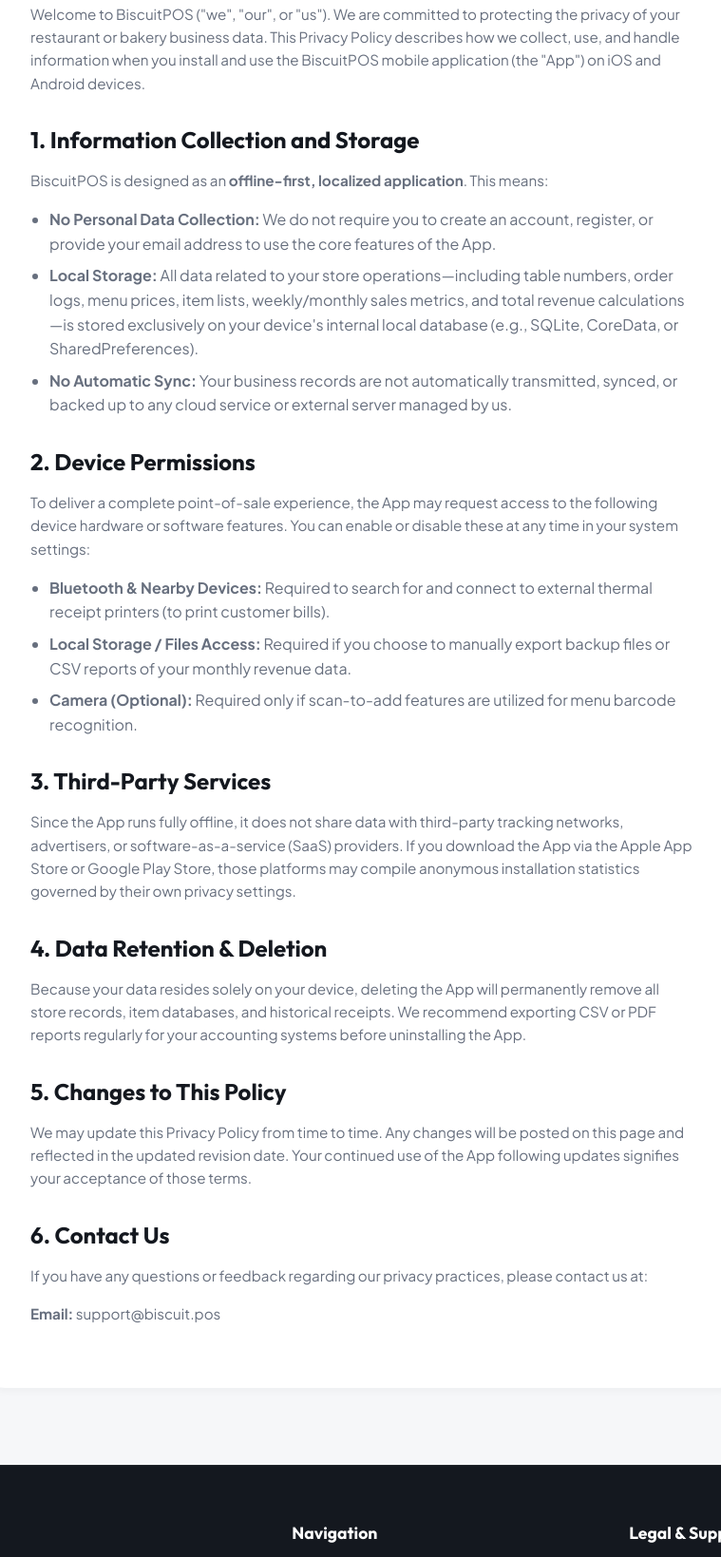
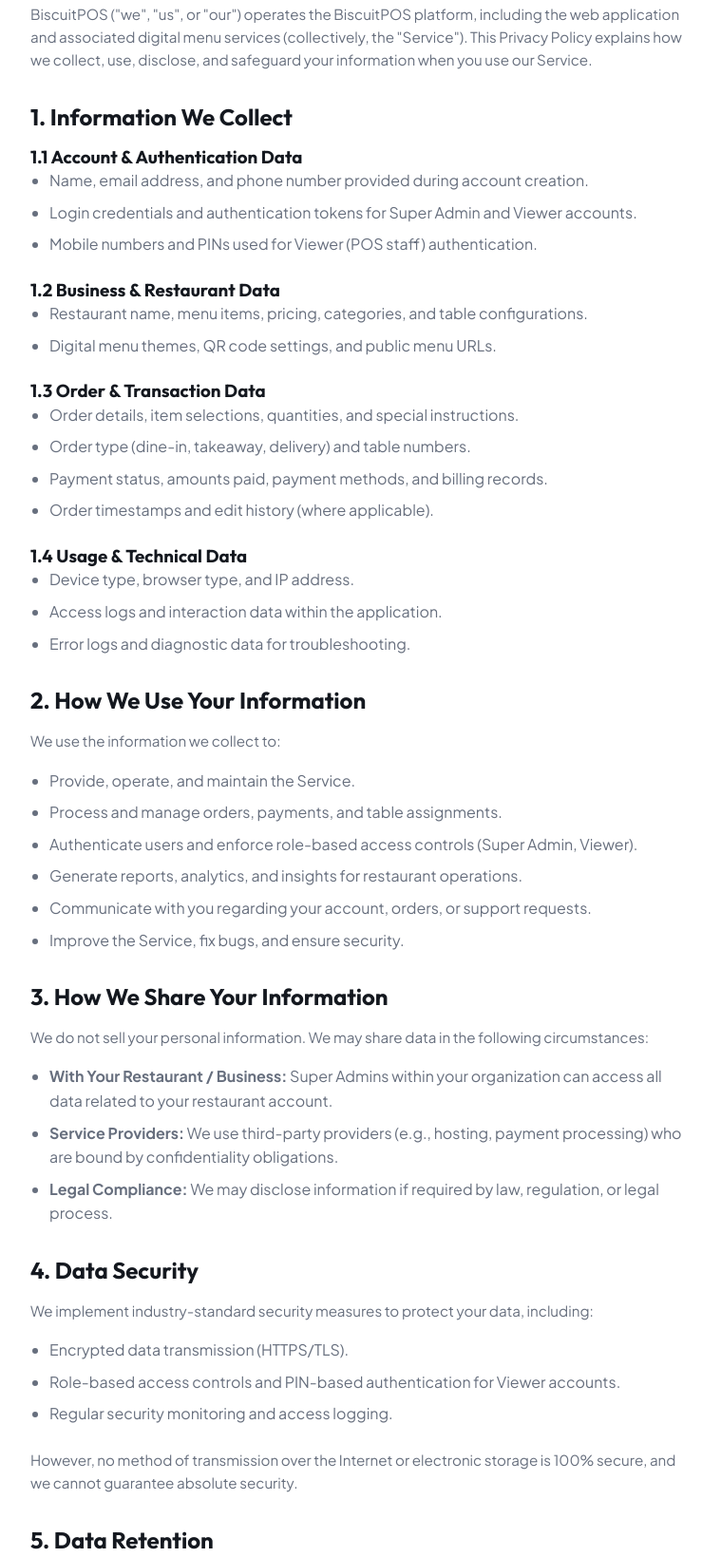
Before and after one commit to mailattfg-ops/biscuit-pos, a plain HTML site: page privacy.html in a window 1280 px wide. Shown: the part 321-1960 px from the top of the page at 95% size, without its empty margins (259-1018 px from the left). Drawn offline with Linux system fonts and the light colour scheme.

Commit message:
Update privacy.html with official privacy policy content and fix mobile Safari horizontal page stretching layout

```diff
--- a/privacy.html
+++ b/privacy.html
@@ -52,36 +52,90 @@
     </div>
 
     <div class="privacy-content">
-      <p>Welcome to BiscuitPOS ("we", "our", or "us"). We are committed to protecting the privacy of your restaurant or bakery business data. This Privacy Policy describes how we collect, use, and handle information when you install and use the BiscuitPOS mobile application (the "App") on iOS and Android devices.</p>
+      <p>BiscuitPOS ("we", "us", or "our") operates the BiscuitPOS platform, including the web application and associated digital menu services (collectively, the "Service"). This Privacy Policy explains how we collect, use, disclose, and safeguard your information when you use our Service.</p>
 
-      <h2>1. Information Collection and Storage</h2>
-      <p>BiscuitPOS is designed as an <strong>offline-first, localized application</strong>. This means:</p>
+      <h2>1. Information We Collect</h2>
+
+      <h3>1.1 Account & Authentication Data</h3>
       <ul>
-        <li><strong>No Personal Data Collection:</strong> We do not require you to create an account, register, or provide your email address to use the core features of the App.</li>
-        <li><strong>Local Storage:</strong> All data related to your store operations—including table numbers, order logs, menu prices, item lists, weekly/monthly sales metrics, and total revenue calculations—is stored exclusively on your device's internal local database (e.g., SQLite, CoreData, or SharedPreferences).</li>
-        <li><strong>No Automatic Sync:</strong> Your business records are not automatically transmitted, synced, or backed up to any cloud service or external server managed by us.</li>
+        <li>Name, email address, and phone number provided during account creation.</li>
+        <li>Login credentials and authentication tokens for Super Admin and Viewer accounts.</li>
+        <li>Mobile numbers and PINs used for Viewer (POS staff) authentication.</li>
       </ul>
 
-      <h2>2. Device Permissions</h2>
-      <p>To deliver a complete point-of-sale experience, the App may request access to the following device hardware or software features. You can enable or disable these at any time in your system settings:</p>
+      <h3>1.2 Business & Restaurant Data</h3>
       <ul>
-        <li><strong>Bluetooth & Nearby Devices:</strong> Required to search for and connect to external thermal receipt printers (to print customer bills).</li>
-        <li><strong>Local Storage / Files Access:</strong> Required if you choose to manually export backup files or CSV reports of your monthly revenue data.</li>
-        <li><strong>Camera (Optional):</strong> Required only if scan-to-add features are utilized for menu barcode recognition.</li>
+        <li>Restaurant name, menu items, pricing, categories, and table configurations.</li>
+        <li>Digital menu themes, QR code settings, and public menu URLs.</li>
       </ul>
 
-      <h2>3. Third-Party Services</h2>
-      <p>Since the App runs fully offline, it does not share data with third-party tracking networks, advertisers, or software-as-a-service (SaaS) providers. If you download the App via the Apple App Store or Google Play Store, those platforms may compile anonymous installation statistics governed by their own privacy settings.</p>
+      <h3>1.3 Order & Transaction Data</h3>
+      <ul>
+        <li>Order details, item selections, quantities, and special instructions.</li>
+        <li>Order type (dine-in, takeaway, delivery) and table numbers.</li>
+        <li>Payment status, amounts paid, payment methods, and billing records.</li>
+        <li>Order timestamps and edit history (where applicable).</li>
+      </ul>
 
-      <h2>4. Data Retention & Deletion</h2>
-      <p>Because your data resides solely on your device, deleting the App will permanently remove all store records, item databases, and historical receipts. We recommend exporting CSV or PDF reports regularly for your accounting systems before uninstalling the App.</p>
+      <h3>1.4 Usage & Technical Data</h3>
+      <ul>
+        <li>Device type, browser type, and IP address.</li>
+        <li>Access logs and interaction data within the application.</li>
+        <li>Error logs and diagnostic data for troubleshooting.</li>
+      </ul>
 
-      <h2>5. Changes to This Policy</h2>
-      <p>We may update this Privacy Policy from time to time. Any changes will be posted on this page and reflected in the updated revision date. Your continued use of the App following updates signifies your acceptance of those terms.</p>
+      <h2>2. How We Use Your Information</h2>
+      <p>We use the information we collect to:</p>
+      <ul>
+        <li>Provide, operate, and maintain the Service.</li>
+        <li>Process and manage orders, payments, and table assignments.</li>
+        <li>Authenticate users and enforce role-based access controls (Super Admin, Viewer).</li>
+        <li>Generate reports, analytics, and insights for restaurant operations.</li>
+        <li>Communicate with you regarding your account, orders, or support requests.</li>
+        <li>Improve the Service, fix bugs, and ensure security.</li>
+      </ul>
 
-      <h2>6. Contact Us</h2>
-      <p>If you have any questions or feedback regarding our privacy practices, please contact us at:</p>
-      <p><strong>Email:</strong> support@biscuit.pos</p>
+      <h2>3. How We Share Your Information</h2>
+      <p>We do not sell your personal information. We may share data in the following circumstances:</p>
+      <ul>
+        <li><strong>With Your Restaurant / Business:</strong> Super Admins within your organization can access all data related to your restaurant account.</li>
+        <li><strong>Service Providers:</strong> We use third-party providers (e.g., hosting, payment processing) who are bound by confidentiality obligations.</li>
+        <li><strong>Legal Compliance:</strong> We may disclose information if required by law, regulation, or legal process.</li>
+      </ul>
+
+      <h2>4. Data Security</h2>
+      <p>We implement industry-standard security measures to protect your data, including:</p>
+      <ul>
+        <li>Encrypted data transmission (HTTPS/TLS).</li>
+        <li>Role-based access controls and PIN-based authentication for Viewer accounts.</li>
+        <li>Regular security monitoring and access logging.</li>
+      </ul>
+      <p>However, no method of transmission over the Internet or electronic storage is 100% secure, and we cannot guarantee absolute security.</p>
+
+      <h2>5. Data Retention</h2>
+      <p>We retain your data for as long as your account is active or as necessary to fulfill the purposes outlined in this policy. Order and payment records may be retained for accounting and legal compliance purposes even after account closure.</p>
+
+      <h2>6. Your Rights & Choices</h2>
+      <p>Depending on your jurisdiction, you may have rights to:</p>
+      <ul>
+        <li>Access, update, or correct your personal information.</li>
+        <li>Request deletion of your data (subject to legal and operational retention requirements).</li>
+        <li>Object to or restrict certain processing activities.</li>
+      </ul>
+      <p>To exercise these rights, contact us at <a href="mailto:support@biscuitpos.com">support@biscuitpos.com</a>.</p>
+
+      <h2>7. Children's Privacy</h2>
+      <p>Our Service is not intended for individuals under the age of 18. We do not knowingly collect personal information from children. If you believe a child has provided us with personal information, please contact us.</p>
+
+      <h2>8. Changes to This Privacy Policy</h2>
+      <p>We may update this Privacy Policy from time to time. We will notify you of significant changes by posting the new policy within the application or by other means. Your continued use of the Service after changes constitutes acceptance of the updated policy.</p>
+
+      <h2>9. Contact Us</h2>
+      <p>If you have questions or concerns about this Privacy Policy or our data practices, please contact us at:</p>
+      <ul>
+        <li><strong>Email:</strong> <a href="mailto:support@biscuitpos.com">support@biscuitpos.com</a></li>
+        <li><strong>Address:</strong> Think Forge Global, thinkforgeglobal.com</li>
+      </ul>
     </div>
   </main>
 
--- a/styles.css
+++ b/styles.css
@@ -342,6 +342,7 @@
 .scroll-story-container {
   height: 480vh; /* Expanded height to handle 5 screens smoothly */
   position: relative;
+  overflow: hidden;
   background: radial-gradient(circle at 80% 20%, rgba(255, 122, 0, 0.05) 0%, transparent 50%),
               radial-gradient(circle at 10% 80%, rgba(15, 23, 42, 0.02) 0%, transparent 50%);
 }
@@ -1532,7 +1533,7 @@
   .nav-links {
     position: fixed;
     top: 0;
-    right: -100%;
+    right: -280px;
     width: 280px;
     height: 100vh;
     background-color: var(--white);
```
